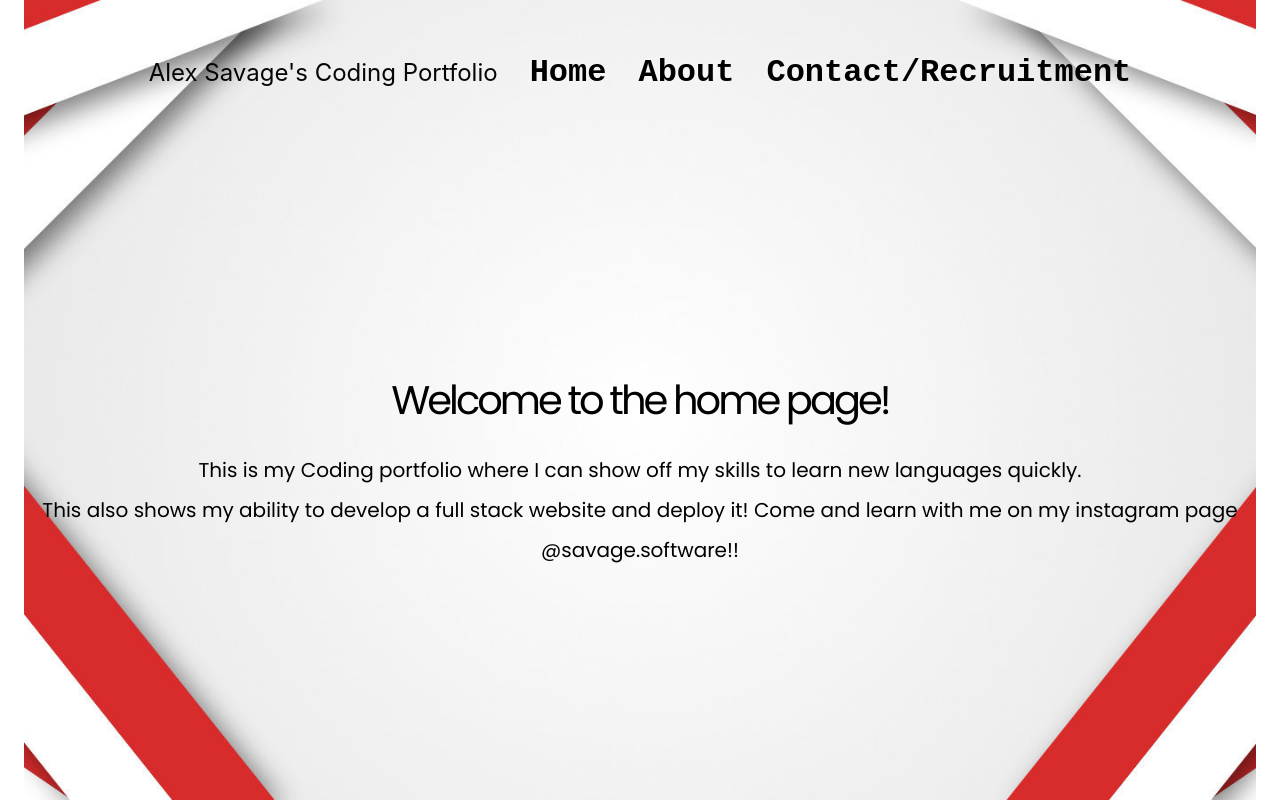
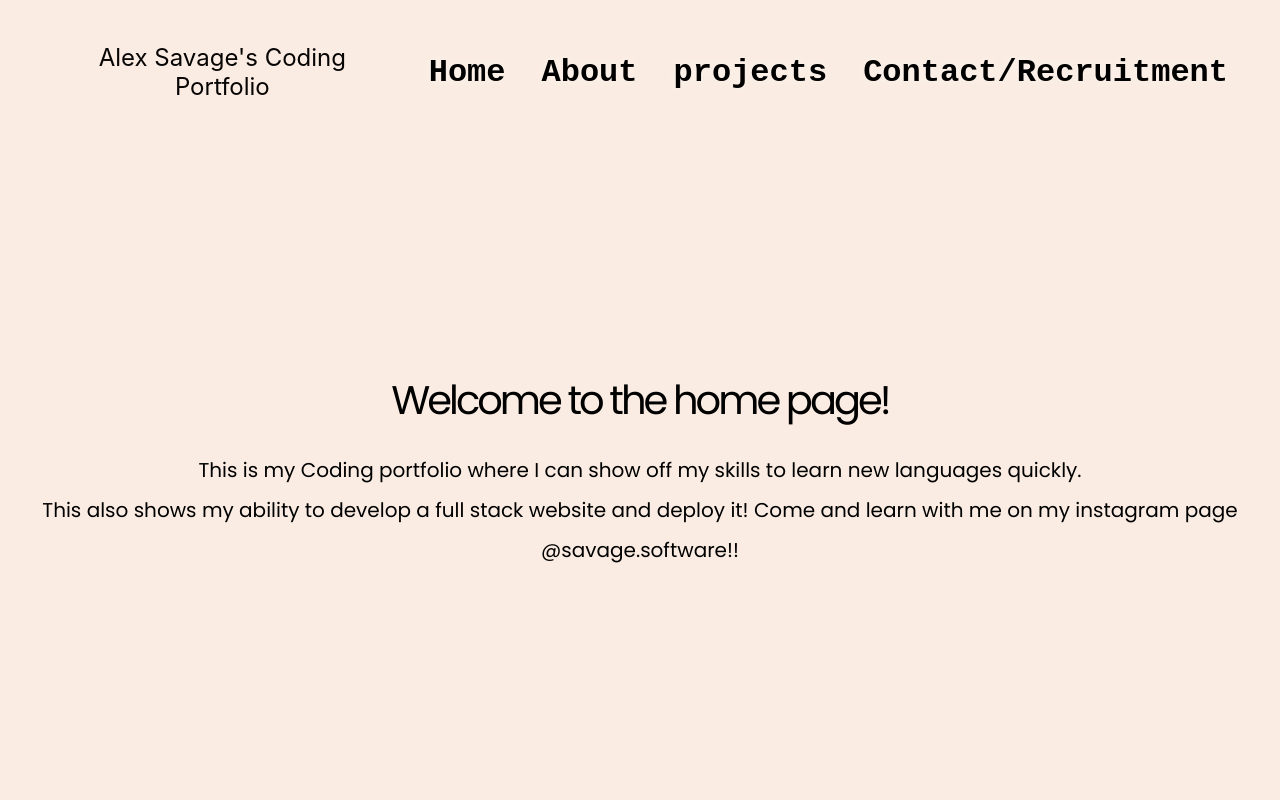
Before and after one commit to Alexander-Savage/Code-Portfolio, a React (Create React App) app: page / in a window 1280 px wide. Built offline with nearby package versions, Linux system fonts and the light colour scheme.

Commit message:
New background and updated navbar

```diff
--- a/src/App.css
+++ b/src/App.css
@@ -17,13 +17,19 @@
   }
 }
 
+body {
+  /* background: linear-gradient(to bottom, #000000, #FAF9F6, #000000); */
+  background: #FAECE2;
+}
+
 .App-header {
   min-height: 100vh;
   display: flex;
   align-items: center;
   justify-content: center;
-  background-image: url('./images/—Pngtree—3d\ indonesia\ national\ flag\ frame_1180187.jpg');
   background-size: cover;
+  background-image: #FAF9F6;
+  /* background-image: linear-gradient(direction, black, white); */
   height: auto;
   color: black;
   background-position: center center;
--- a/src/components/Contact.js
+++ b/src/components/Contact.js
@@ -12,11 +12,11 @@ function Contact() {
           <link rel="stylesheet" type="text/css" href="styles.css"></link>
       </head>
 
-      <a className='linkedin-logo'  href="https://www.linkedin.com/in/alex-savage-3776a2216/" target="_blank">
+      <a className='linkedin-logo'  href="../images/src/images/Instagram_logo_2016.png" target="_blank">
           <img src="https://upload.wikimedia.org/wikipedia/commons/8/81/LinkedIn_icon.svg" alt="LinkedIn Profile" />
       </a>
 
-      <a className='logos'  href="https://www.instagram.com/savage.software/?igshid=NzZlODBkYWE4Ng%3D%3D" target="_blank">
+      <a className='instagram-logo'  href="../images/" target="_blank">
           <img src="https://upload.wikimedia.org/wikipedia/commons/e/e7/Instagram_logo_2016.svg" alt="Instagram Profile"  />
       </a>
 
--- a/src/components/HomePage.js
+++ b/src/components/HomePage.js
@@ -13,10 +13,6 @@ function HomePage() {
 
       Come and learn with me on my instagram page <a href="https://instagram.com/savage.software?igshid=NzZlODBkYWE4Ng==">@savage.software!!</a>
       </p>
-      {/* <div className='card'>
-        <div>Some cool text</div>
-      </div> */}
-      {/* <div style={{height: '100vh'}}></div> */}
     </div>
   );
 }
--- a/src/components/NavBar.js
+++ b/src/components/NavBar.js
@@ -9,6 +9,15 @@ function Navbar() {
         <li className="navbar-title">Alex Savage's Coding Portfolio</li>
         <li><Link to="/">Home</Link></li>
         <li><Link to="/about">About</Link></li>
+        <li class="dropdown">
+
+      <a href="#">projects</a>
+      <ul class="dropdown-menu">
+        <li><Link to="/projects/breast-cancer-predictor">breast cancer predictor</Link></li>
+        <li><a href="#">Option 2</a></li>
+        <li><a href="#">Option 3</a></li>
+      </ul>
+    </li>
         <li><Link to="/contact">Contact/Recruitment</Link></li>
     </ul>
     </nav>
--- a/src/styles/Contact.css
+++ b/src/styles/Contact.css
@@ -9,6 +9,12 @@
    .linkedin-logo {
       width: 200px;
       height: 50px;
+      /* size-adjust: flex; */
+   }
+
+   .instagram-logo{
+    width: 200px;
+    height: 50px;
    }
 
    a {
--- a/src/styles/NavBar.css
+++ b/src/styles/NavBar.css
@@ -35,6 +35,36 @@
     color: black;
     text-decoration: none;
   }
+
+  nav ul {
+    list-style: none;
+    display: flex;
+  }
+
+  nav li {
+    margin-right: 20px;
+  }
+
+  nav a {
+    text-decoration: none;
+    color: #000;
+  }
+
+  .dropdown:hover .dropdown-menu {
+    display: block;
+  }
+
+  .dropdown-menu {
+    display: none;
+    position: relative; /* Change from absolute to relative */
+    top: 100%; /* Add this to position the dropdown below the link */
+    left: 0; /* Add this to align the dropdown with the link */
+  }
+
+  .dropdown-menu li {
+    margin: 5px 0;
+  }
+
 
   .navbar a {
     font-weight: bold;
```
